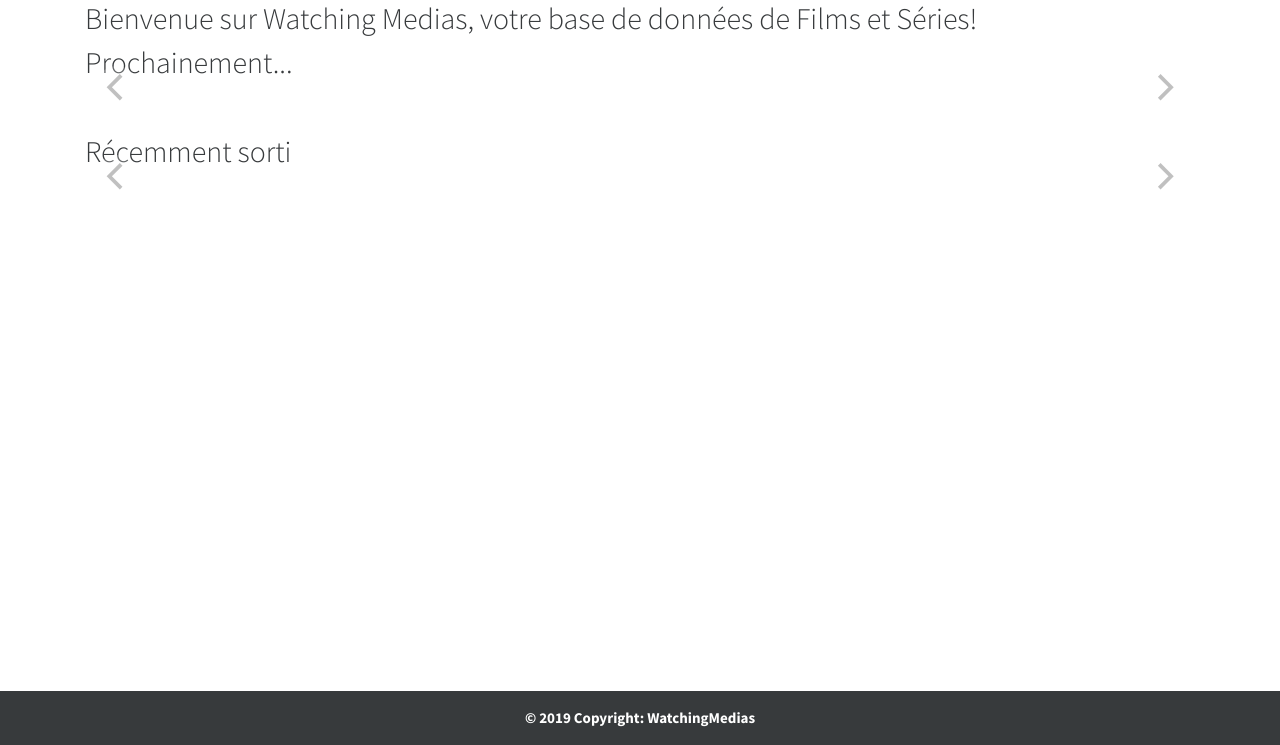
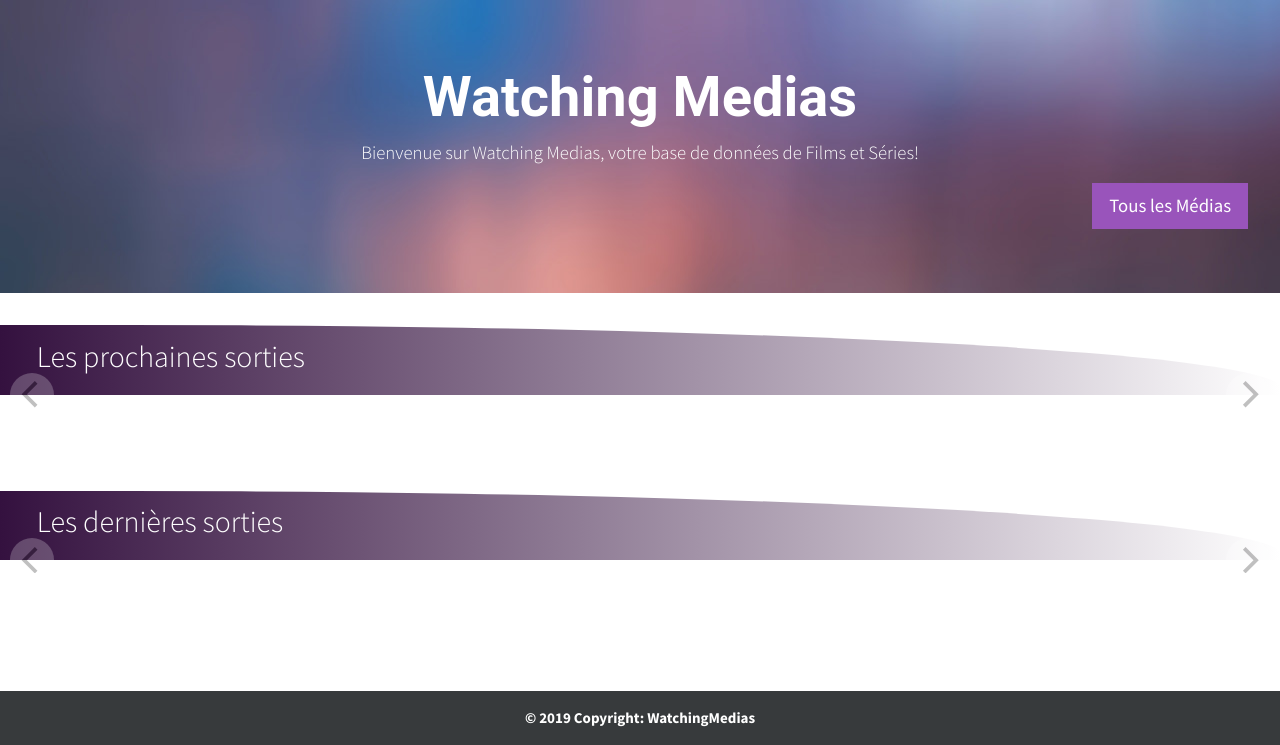
Before and after one commit to amandine1799/ProjetSymfoMovies, a Symfony app: template templates/medias/home.html.twig in a window 1280 px wide. Shown: the part 55-800 px from the top of the page. Run offline with Twig, Linux system fonts and the light colour scheme; the template is opened without the code that fills it, so the values that code supplies are empty; some libraries are stand-ins or nearby versions.

Commit message:
front accueil

```diff
--- a/public/css/style.css
+++ b/public/css/style.css
@@ -116,21 +116,46 @@
     color: black;
   }
 
-  .carousel {
-    background: #EEE;
+  .carousel1, .carousel2 {
+    background: rgba(0,0,0,0.1);
   }
 
   .carousel-cell {
-    width: 20%;
-    height: 300px;
+    width: 25%;
+    height: 350px;
     margin-right: 10px;
     counter-increment: gallery-cell;
   }
 
   .carousel-cell img {
-    height: 300px;
+    height: 350px;
   }
 
   .carousel-cell img:hover {
     opacity: 0.7;
   }
+
+ .title-index {
+   color: white;
+   font-weight: bold;
+ }
+
+ .jumbotron {
+   background-image: url("../img/background.jpg");
+   background-repeat: no-repeat;
+ }
+
+ .jumbotron p {
+   color: white;
+ }
+
+ .title-next {
+  background: linear-gradient(to right, #34113F, white);
+  width: 100%;
+  border-top-right-radius: 90%;
+ }
+
+ .title-next h2 {
+   padding: 1%;
+   color: white;
+ }
--- a/templates/base.html.twig
+++ b/templates/base.html.twig
@@ -13,7 +13,7 @@
         {% block stylesheets %}{% endblock %}
     </head>
     <body>
-       <nav class="navbar navbar-expand-lg navbar-dark bg-dark">
+        <nav class="navbar navbar-expand-lg navbar-dark bg-dark">
           <a class="navbar-brand" href="{{ path('accueil') }}">WatchingMedias</a>
           <button class="navbar-toggler" type="button" data-toggle="collapse" data-target="#navbarColor02" aria-controls="navbarColor02" aria-expanded="false" aria-label="Toggle navigation">
             <span class="navbar-toggler-icon"></span>
--- a/templates/medias/home.html.twig
+++ b/templates/medias/home.html.twig
@@ -3,27 +3,35 @@
 {% block title %}Accueil{% endblock %}
 
 {% block body %}
-<div class="container">
-    <h2>Bienvenue sur Watching Medias, votre base de données de Films et Séries!</h2>
-    <h2>Prochainement...</h2>
+    <div class="jumbotron">
+        <h1 class="display-4 title-index">Watching Medias</h1>
+        <p class="lead d-flex justify-content-center">Bienvenue sur Watching Medias, votre base de données de Films et Séries!</p>
+        <div class="d-flex justify-content-end">
+            <a class="btn btn-info btn-lg" href="{{ path('medias.index')}}" role="button">Tous les Médias</a>
+        </div>
+    </div>
 
-         <div class="carousel" data-flickity='{ "groupCells": true }'>
+    <div class="title-next">
+        <h2 class="ml-4">Les prochaines sorties</h2>
+    </div>
+    <div class="carousel1 mb-5" data-flickity='{ "groupCells": true }'>
         {% for media in medias %}
         <div class="carousel-cell">
             <a href="{{ path('medias.show', {'id': media.id}) }}"><img src="{{ media.poster }}" alt="affiche">
             </a>
         </div>
         {% endfor %}
-        </div></br></br>
+    </div>
 
-        <h2>Récemment sorti</h2>
-       <div class="carousel" data-flickity='{ "groupCells": true }'>
+    <div class="title-next mt-5">
+        <h2 class="ml-4">Les dernières sorties</h2>
+    </div>
+    <div class="carousel2 mb-5" data-flickity='{ "groupCells": true }'>
         {% for lmedia  in last %}
         <div class="carousel-cell">
             <a href="{{ path('medias.show', {'id': lmedia.id}) }}"><img src="{{ lmedia.poster }}" alt="affiche">
             </a>
         </div>
         {% endfor %}
-            </div><br/><br/>
     </div>
 {% endblock %}
```
Also changed, not shown: public/img/background.jpg (added), templates/medias/index.html.twig (indentation only), templates/medias/wishlist.html.twig (indentation only). Lines whose indentation alone changed are shown as unchanged.
